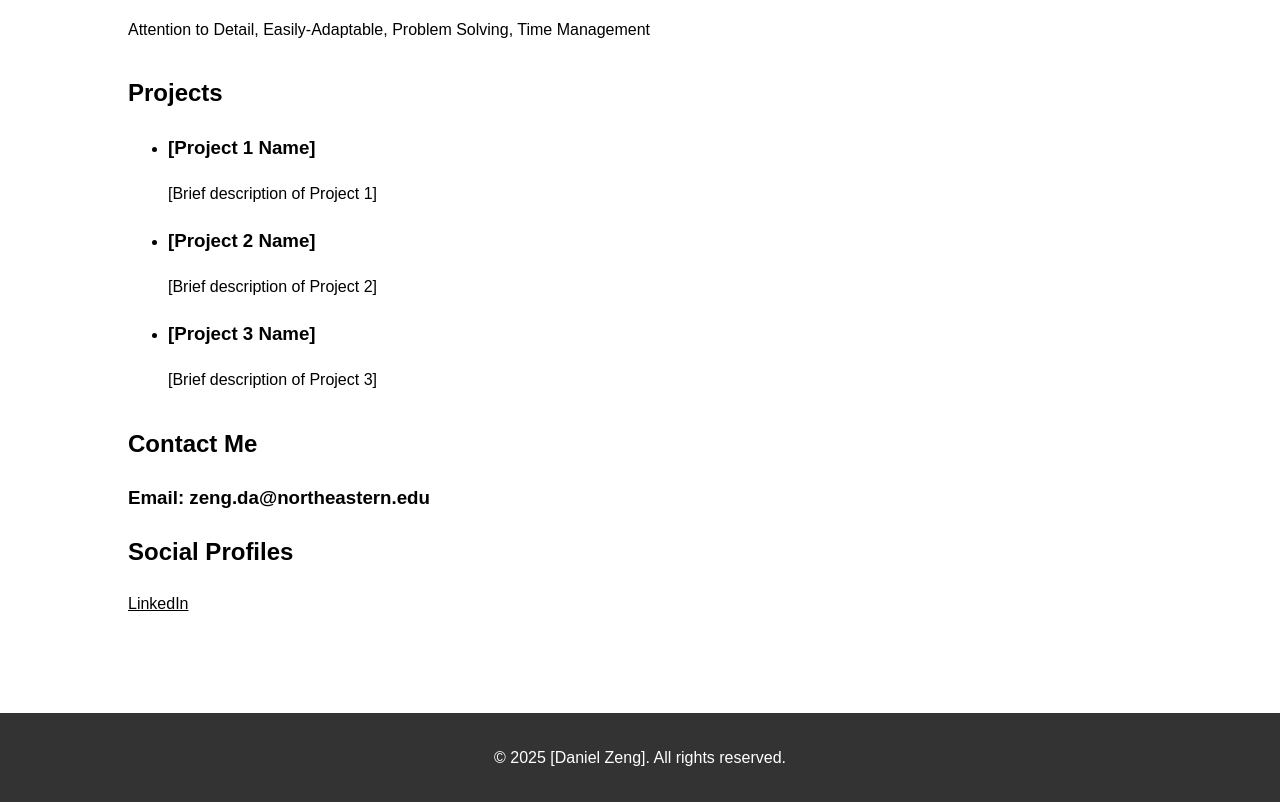
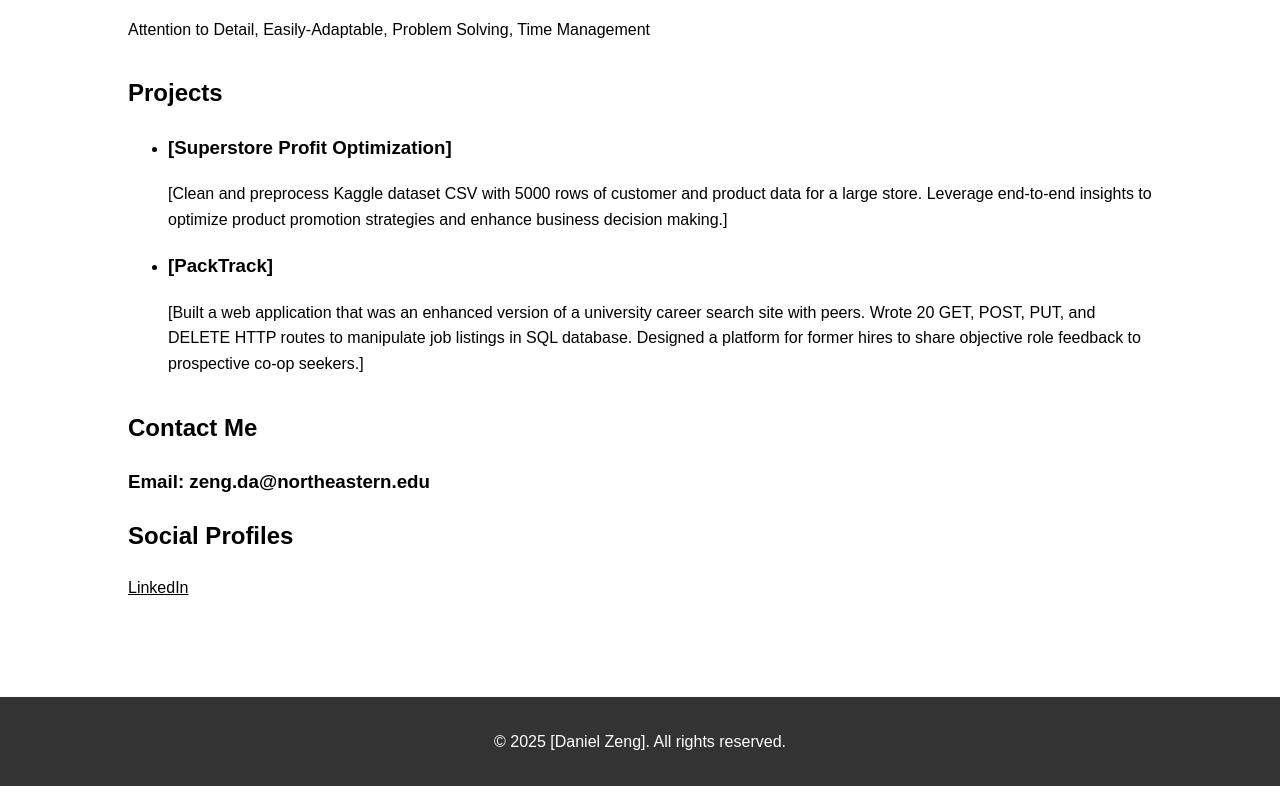
Before and after one commit to danielYZeng/danielYZeng.github.io, a plain HTML site: page index.html in a window 1280 px wide. Shown: the part 2206-3008 px from the top of the page. Drawn offline with Linux system fonts and the light colour scheme.

Commit message:
added some projects

```diff
--- a/index.html
+++ b/index.html
@@ -135,19 +135,17 @@
             <h2>Projects</h2>
             <ul>
                 <li>
-                    <h3>[Project 1 Name]</h3>
-                    <p>[Brief description of Project 1]</p>
+                    <h3>[Superstore Profit Optimization]</h3>
+                    <p>[Clean and preprocess Kaggle dataset CSV with 5000 rows of customer and product data for a large store.
+                        Leverage end-to-end insights to optimize product promotion strategies and enhance business decision making.]</p>
                     <!-- Add a link to the project if available -->
                     <!-- <a href="#">View Project</a> -->
                 </li>
                 <li>
-                    <h3>[Project 2 Name]</h3>
-                    <p>[Brief description of Project 2]</p>
-                    <!-- <a href="#">View Project</a> -->
-                </li>
-                <li>
-                    <h3>[Project 3 Name]</h3>
-                    <p>[Brief description of Project 3]</p>
+                    <h3>[PackTrack]</h3>
+                    <p>[Built a web application that was an enhanced version of a university career search site with peers.
+                        Wrote 20 GET, POST, PUT, and DELETE HTTP routes to manipulate job listings in SQL database.
+                        Designed a platform for former hires to share objective role feedback to prospective co-op seekers.]</p>
                     <!-- <a href="#">View Project</a> -->
                 </li>
             </ul>
```
